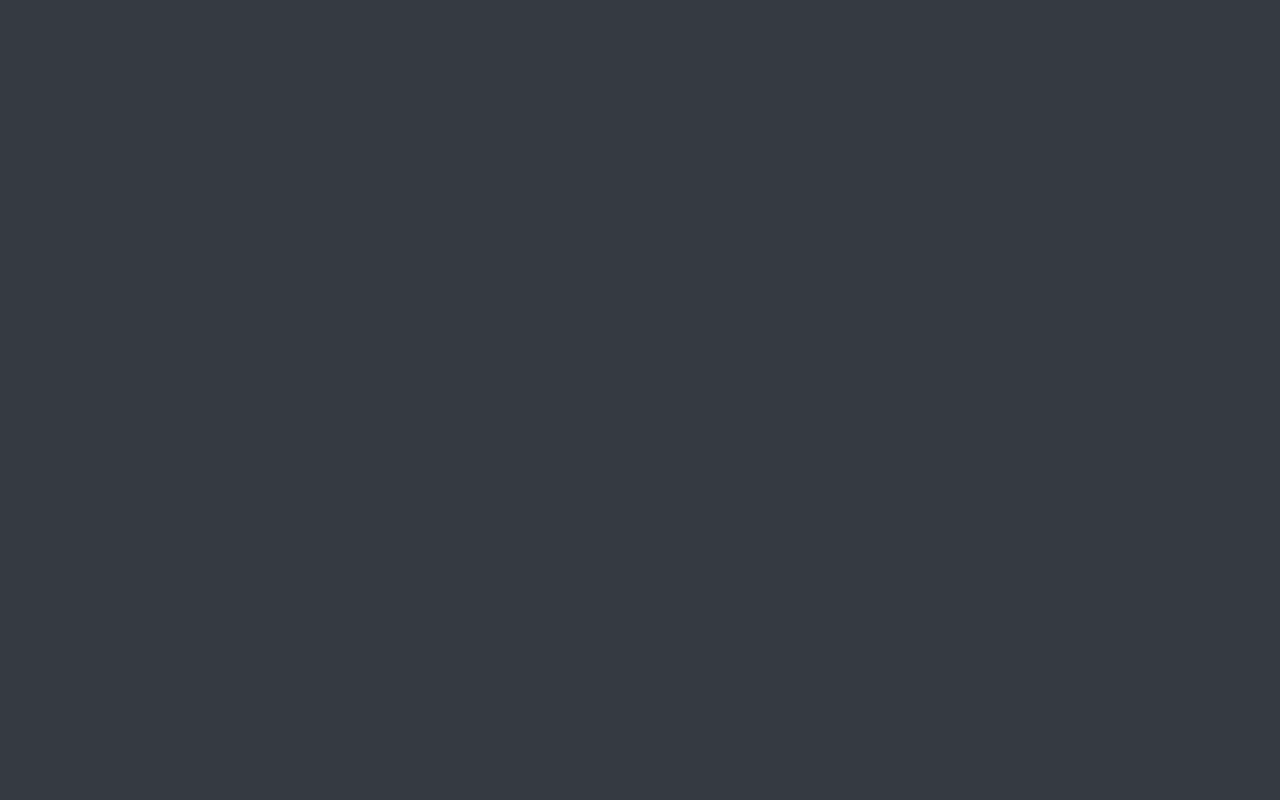
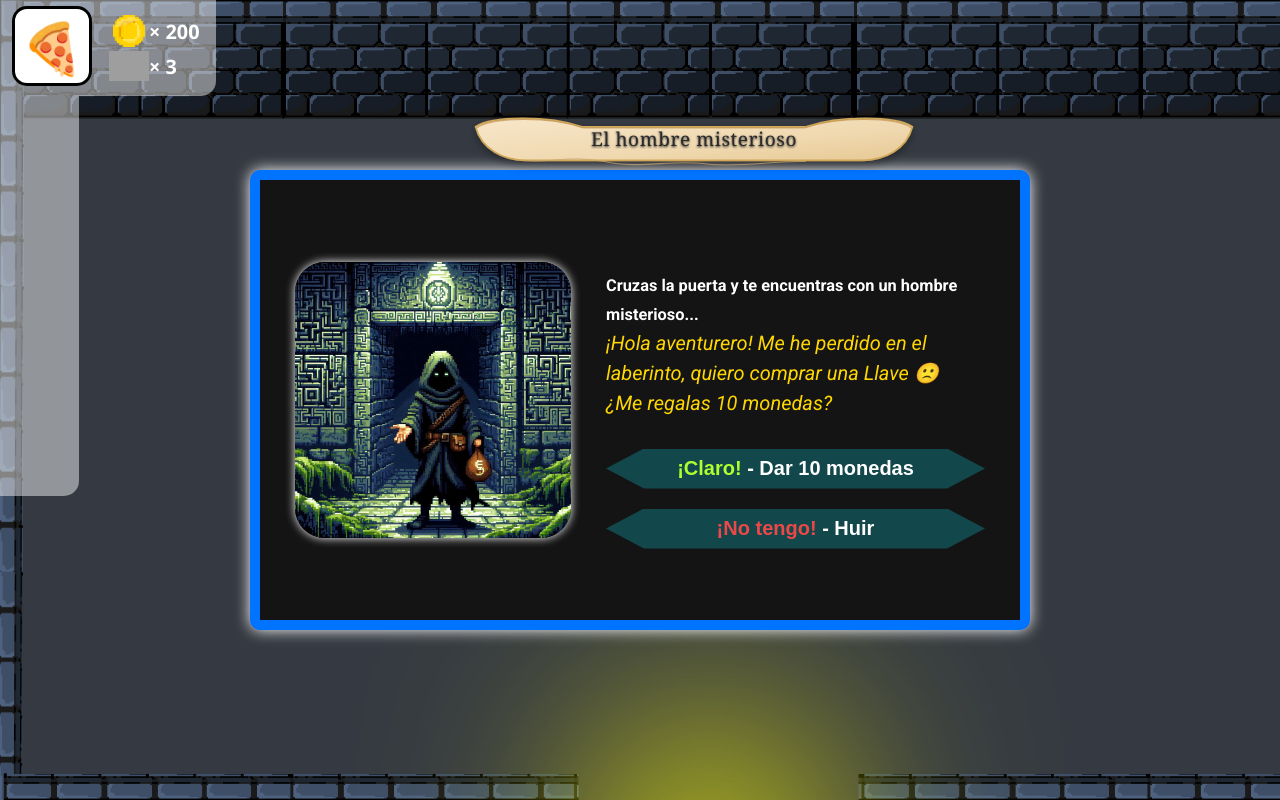
Before and after one commit to ivanchio97/dungeoncode1, a React (Vite) app: page /event in a window 1280 px wide. Before the commit this address had no page. Built offline with nearby package versions, Linux system fonts and the light colour scheme; grey boxes are pictures that could not be loaded.

Commit message:
first event added

```diff
--- a/src/App.jsx
+++ b/src/App.jsx
@@ -6,6 +6,7 @@ import { SlimeProvider} from './contexts/SlimeProvider'
 import Menu from './views/Menu'
 import { ToastContainer } from 'react-toastify'
 import Shop from './views/Shop'
+import EventRoom from './views/EventRoom'
 
 
 function App() {
@@ -30,6 +31,7 @@ function Wrapper(){
             <Route path='/' element={<Menu />} />
             <Route path='/game' element={<Room />} key={dataPlayer.level} />
             <Route path="/shop" element={<Shop />} />
+            <Route path='/event' element={<EventRoom />} />
     </Routes>
   )
 }
--- /dev/null
+++ b/src/components/EventBanner.jsx
@@ -0,0 +1,103 @@
+// EventBanner.jsx
+export default function EventBanner({ title, top, left, scale = 1 }) {
+  const isAbsolute = top !== undefined || left !== undefined;
+
+  return (
+    <div
+      role="heading"
+      aria-level="2"
+      style={{
+        position: isAbsolute ? "absolute" : "static",
+        top: top ?? "auto",
+        left: left ?? "auto",
+
+        // 🔥 escalar todo el banner
+        transform: `scale(${scale})`,
+        transformOrigin: "top left",
+
+        width: 640, // tamaño base en px para cálculo interno
+        userSelect: "none",
+        zIndex: 20,
+      }}
+    >
+      <svg
+        viewBox="0 0 800 120"
+        preserveAspectRatio="xMidYMid meet"
+        style={{ width: "100%", height: "auto", display: "block" }}
+      >
+        <defs>
+          <linearGradient id="g" x1="0" x2="1" y1="0" y2="1">
+            <stop offset="0" stopColor="#f7e6c9" />
+            <stop offset="0.6" stopColor="#f0d9b0" />
+            <stop offset="1" stopColor="#e6c893" />
+          </linearGradient>
+
+          <filter id="drop" x="-50%" y="-50%" width="200%" height="200%">
+            <feDropShadow
+              dx="0"
+              dy="6"
+              stdDeviation="8"
+              floodColor="#000"
+              floodOpacity="0.35"
+            />
+          </filter>
+
+          <filter id="textShadow">
+            <feOffset dx="0" dy="2" result="off" />
+            <feGaussianBlur in="off" stdDeviation="2" result="blur" />
+            <feMerge>
+              <feMergeNode in="blur" />
+              <feMergeNode in="SourceGraphic" />
+            </feMerge>
+          </filter>
+        </defs>
+
+        <path
+          d="
+            M10,30
+            C40,10 140,10 200,30
+            L600,30
+            C660,10 760,10 790,30
+            C780,70 740,90 700,90
+            L100,90
+            C60,90 20,70 10,30 Z
+          "
+          fill="url(#g)"
+          stroke="#d1a85a"
+          strokeWidth="3"
+          filter="url(#drop)"
+        />
+
+        <path
+          d="M100,90 C140,95 180,80 240,92 C300,106 360,88 420,96 C480,104 540,90 600,92"
+          fill="none"
+          stroke="#caa86f"
+          strokeWidth="2"
+          opacity="0.7"
+        />
+
+        <path
+          d="M12,32 C42,12 142,12 202,32 L598,32 C658,12 758,12 788,32"
+          fill="none"
+          stroke="#b8873f"
+          strokeWidth="2"
+          opacity="0.6"
+        />
+
+        <text
+          x="50%"
+          y="56"
+          fontFamily="Georgia, 'Times New Roman', serif"
+          fontSize="34"
+          textAnchor="middle"
+          dominantBaseline="middle"
+          fill="#2b2b2b"
+          style={{ letterSpacing: "1px" }}
+          filter="url(#textShadow)"
+        >
+          {title}
+        </text>
+      </svg>
+    </div>
+  );
+}
--- a/src/contexts/DataProvider.jsx
+++ b/src/contexts/DataProvider.jsx
@@ -15,7 +15,8 @@ export const DataProvider = ({children}) =>{
     actualEnemy:0,
     eventChance: 80,
     inventory: [],
-    bow: false
+    bow: false,
+    misteriousEvent : 0
   }
 
   const [dataPlayer, setDataPlayer] = useState(newGame)
--- /dev/null
+++ b/src/styles/EventRoom.css
@@ -0,0 +1,75 @@
+.level3 {
+    background-image: url('../assets/background.png');
+    height: 100vh;
+    width: 100vw;
+    min-width: 1000px;
+    background-size: cover;
+    cursor: url('../assets/arrow.png'), auto;
+    padding: 0 15px;
+    display: flex;
+    justify-content: center;
+    align-items: center;
+    gap: 20px;
+    font-family: "Roboto", sans-serif;
+    user-select: none;
+    position: relative;
+}
+.event{
+    display: flex;
+    height: 460px;
+    width: 780px;
+    background-color: #141414;
+    border: 10px solid rgb(0, 115, 255);
+    box-shadow: 0px 0px 15px white;
+    justify-content: space-evenly;
+    border-radius: 10px;
+    align-items: center;
+    color: white;
+    padding: 35px;
+    gap: 25px;
+    font-weight: 300;
+}
+.event img{
+    width:40%;
+    border-radius: 30px;
+    box-shadow: 0px 0px 10px white;
+
+}
+.event .info{
+    width: 60%;
+    font-size: 14px;
+    height: 70%;
+    line-height: 29px;
+    padding-left: 10px;
+}
+.event .info strong{
+    color: gold;
+    font-style: italic;
+    font-size: 20px;
+    font-weight: 400;
+}
+.event .options{
+    display: flex;
+    flex-direction: column;
+    margin-top: 30px;
+    gap: 20px;
+}
+.options button{
+    height: 40px;
+    clip-path: polygon(10% 0, 90% 0, 100% 50%, 90% 100%, 10% 100%, 0% 50%);
+    background-color:#12474C;
+    border: none;
+    color: white;
+    font-size: 20px;
+    font-weight: 600;
+}
+.options button:hover{
+    cursor: url('../assets/hand.png'), auto;
+    background-color:#196a71;
+}
+.options button .no{
+    color: rgb(235, 72, 72);
+}
+.options button .yes{
+    color: greenyellow;
+}
--- /dev/null
+++ b/src/views/EventRoom.jsx
@@ -0,0 +1,93 @@
+import React, { useContext, useState } from 'react'
+import '../styles/EventRoom.css'
+import event1 from '../assets/evento1.jfif'
+import PlayerData from '../components/PlayerData'
+import EventBanner from '../components/EventBanner'
+import { Data } from '../contexts/DataProvider'
+import { useNavigate } from 'react-router-dom'
+
+const EventRoom = () => {
+
+  const { dataPlayer, setDataPlayer } = useContext(Data)
+
+  const navigate = useNavigate()
+  const [contenido, setContenido] = useState(null)
+
+  const mensaje = (
+    <div className='info2'>
+      <h3>El hombre sonríe y se va corriendo.</h3>
+      <div className="options">
+        <button onClick={go} >Ir a la siguiente sala</button>
+      </div>
+    </div>
+  )
+
+  function response(answer) {
+    if (answer === "yes" && dataPlayer.coins >= 10) {
+      setDataPlayer(prev => ({
+        ...prev,
+        coins: prev.coins - 10,
+        misteriousEvent: prev.misteriousEvent + 10
+      }))
+      setContenido(mensaje)
+    }
+    else if (answer === "yes" && dataPlayer.coins < 10) {
+      alert("No tienes suficientes monedas!")
+    }
+    else {
+      setContenido(mensaje)
+    }
+  }
+  function go(){
+    navigate("/game")
+  }
+
+  return (
+    <div className='level3'>
+      <PlayerData />
+
+      <div className='event'>
+
+        {/* Banner siempre visible */}
+        <EventBanner
+          title="El hombre misterioso"
+          top={110}
+          left={470}
+          scale={0.7}
+        />
+
+        {/* Imagen siempre visible */}
+        <img src={event1} alt="" />
+
+        {/* Aquí es donde se sustituye SOLO la parte narrativa */}
+        {contenido ? (
+          contenido
+        ) : (
+          <div className='info'>
+            <h3>
+              Cruzas la puerta y te encuentras con un hombre misterioso... <br />
+              <strong>
+                ¡Hola aventurero! Me he perdido en el laberinto,
+                quiero comprar una Llave 🙁 <br />
+                ¿Me regalas 10 monedas?
+              </strong>
+            </h3>
+
+            <div className='options'>
+              <button onClick={() => response("yes")}>
+                <span className='yes'>¡Claro!</span> - Dar 10 monedas
+              </button>
+
+              <button onClick={() => response("no")}>
+                <span className='no'>¡No tengo!</span> - Huir
+              </button>
+            </div>
+          </div>
+        )}
+
+      </div>
+    </div>
+  )
+}
+
+export default EventRoom
```
Also changed, not shown: src/assets/evento1.jfif (added).
